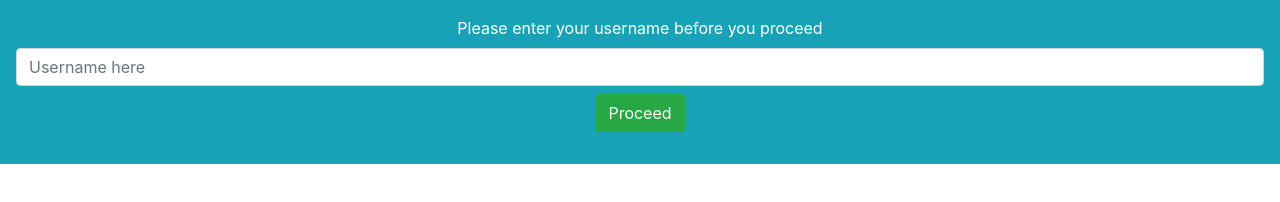
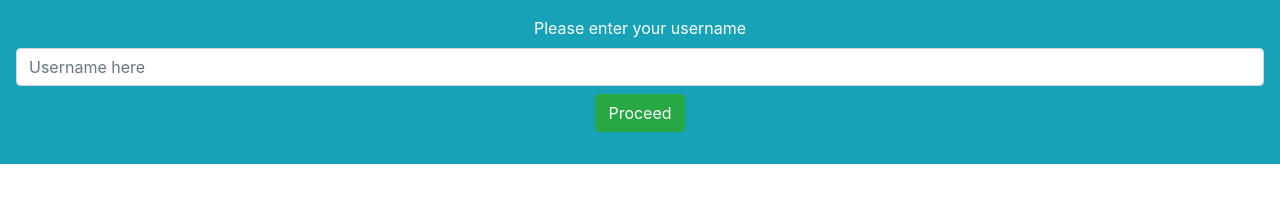
Before and after one commit to Elbie-em/Javascript-Capstone-Shooter-Game, a website built with webpack: page public/dist/index.html in a window 1280 px wide. Built offline with nearby package versions, Linux system fonts and the light colour scheme.

Commit message:
Change before start text

```diff
--- a/public/dist/index.html
+++ b/public/dist/index.html
@@ -30,7 +30,7 @@
   <body>
     <div id='user-form' class='user-name-form bg-info p-3'>
       <div class='form-group text-center'>
-          <label class='text-white text-left' for="name">Please enter your username before you proceed</label>
+          <label class='text-white text-left' for="name">Please enter your username</label>
           <input type="text" class="form-control" id="username" placeholder="Username here">
           <button id='btnProceed' type="button" class="btn btn-success mt-2">Proceed</button>
       </div>
```
